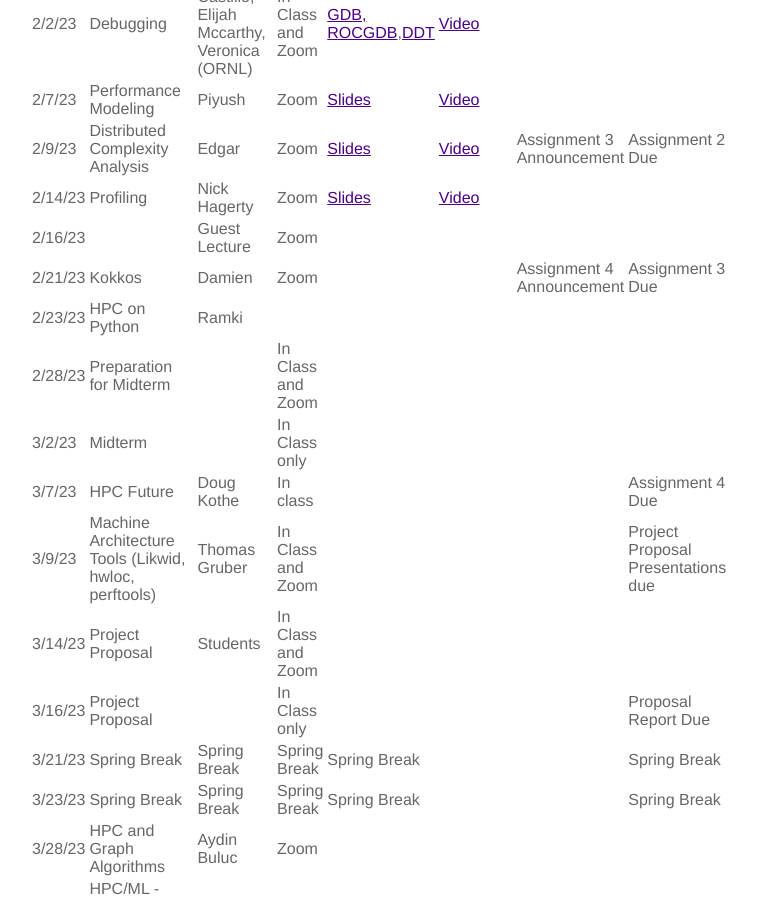
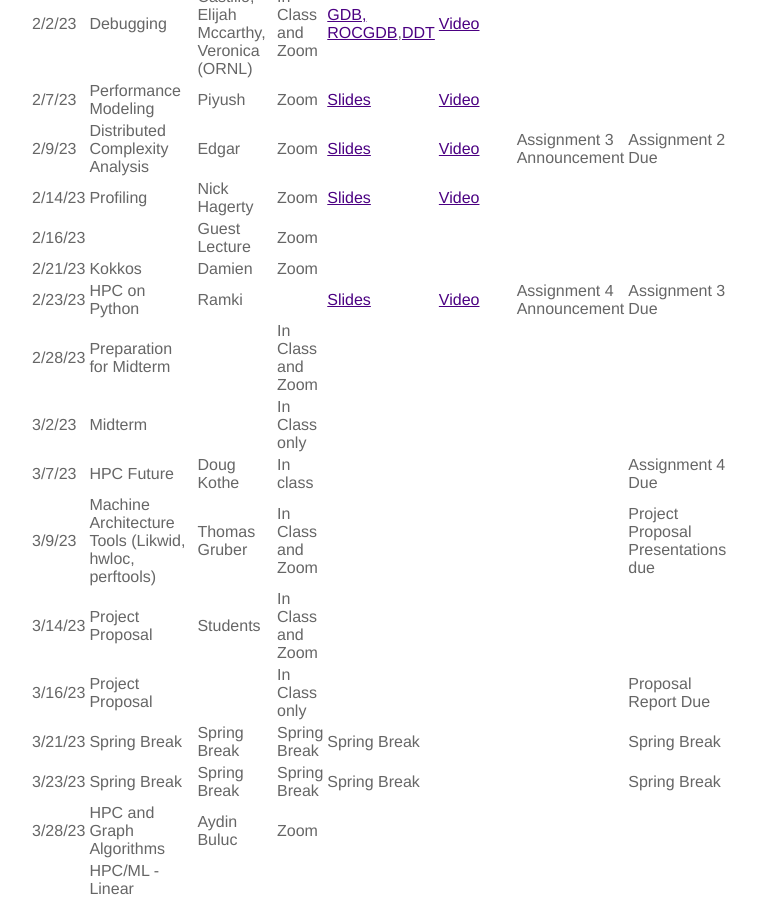
Before and after one commit to ramkikannan/ramkikannan.github.io, a Jekyll site: the page built from teaching.md, in a window 1280 px wide and 900 px high, scrolled down 5223 px. Shown: the whole window, without its empty margins (331-1088 px from the left). Built offline with Jekyll 4.4.1, drawn with Linux system fonts in a browser that asks for light colours; a style sheet for code colours, icons or effects is not loaded.

Commit message:
added HPC on python

```diff
--- a/teaching.md
+++ b/teaching.md
@@ -176,8 +176,8 @@ Login regularly to complete your work, so that you do not have to spend a lot of
 | 2/9/23  | Distributed Complexity Analysis                         | Edgar             |  Zoom | [Slides](6230/slides/edgar_distributedcomplexity.pdf)              | [Video](https://youtu.be/LD_UqyCLCQI)                |                                      Assignment 3 Announcement  | Assignment 2 Due
 | 2/14/23 | Profiling                                               | Nick Hagerty     | Zoom              | [Slides](6230/slides/nick_ornl_profiling.pdf)              | [Video](https://youtu.be/9-il9Y4ioTc)               |                                                                                      |
 | 2/16/23 |    | Guest Lecture     | Zoom              |              |                |                                                             |
-| 2/21/23 | Kokkos                                                  | Damien            | Zoom              |              |                |   Assignment 4 Announcement  | Assignment 3 Due
-| 2/23/23 | HPC on Python                                           | Ramki             |                   |              |                |  |
+| 2/21/23 | Kokkos                                                  | Damien            | Zoom              |              |                |     |
+| 2/23/23 | HPC on Python                                           | Ramki             |                   | [Slides](6230/slides/HPConPython.pdf)             | [Video](https://youtu.be/Qcm5_EKkP8s)               | Assignment 4 Announcement | Assignment 3 Due
 | 2/28/23 | Preparation for Midterm                                 |                   | In Class and Zoom |              |                |                                                                                      |
 | 3/2/23  | Midterm                                                 |                   | In Class only     |              |                |                                                                                      |
 | 3/7/23  | HPC Future                                              | Doug Kothe        | In class          |              |                |                                                                                      |                                       Assignment 4 Due
```
